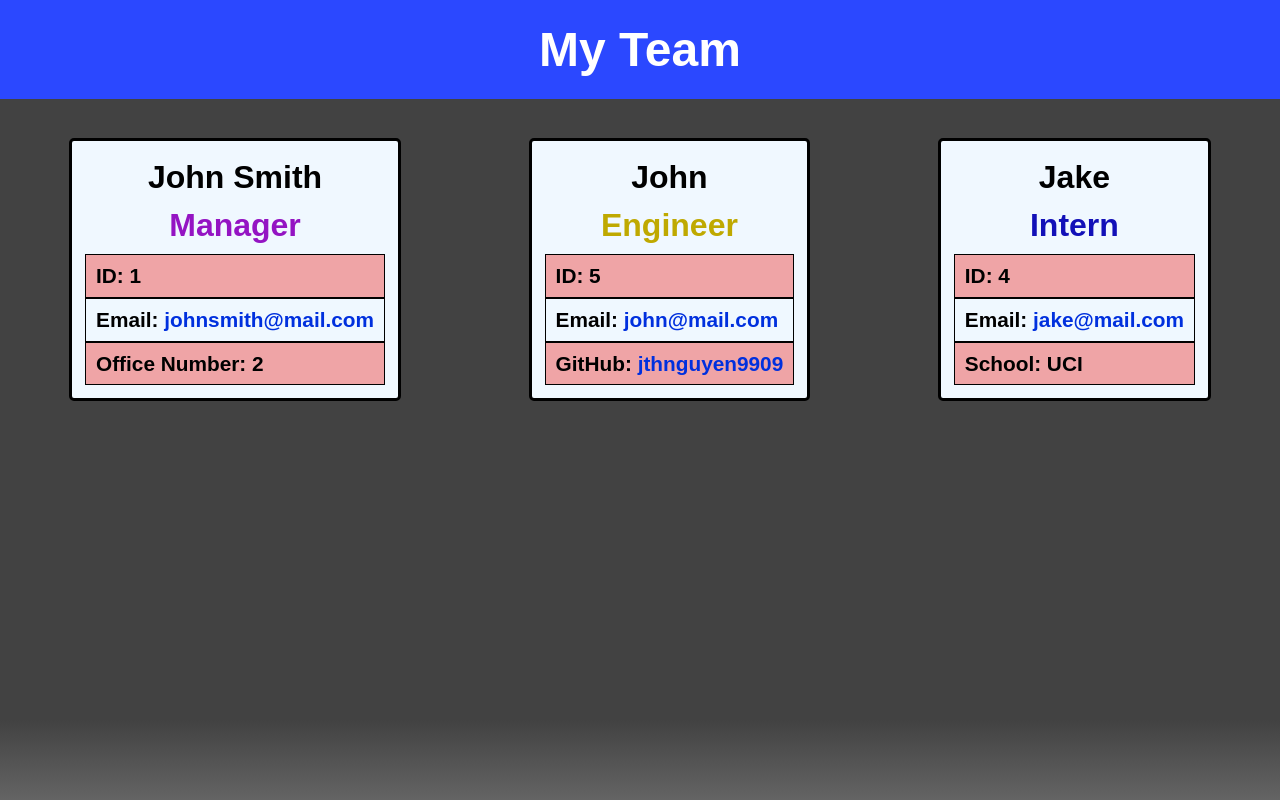
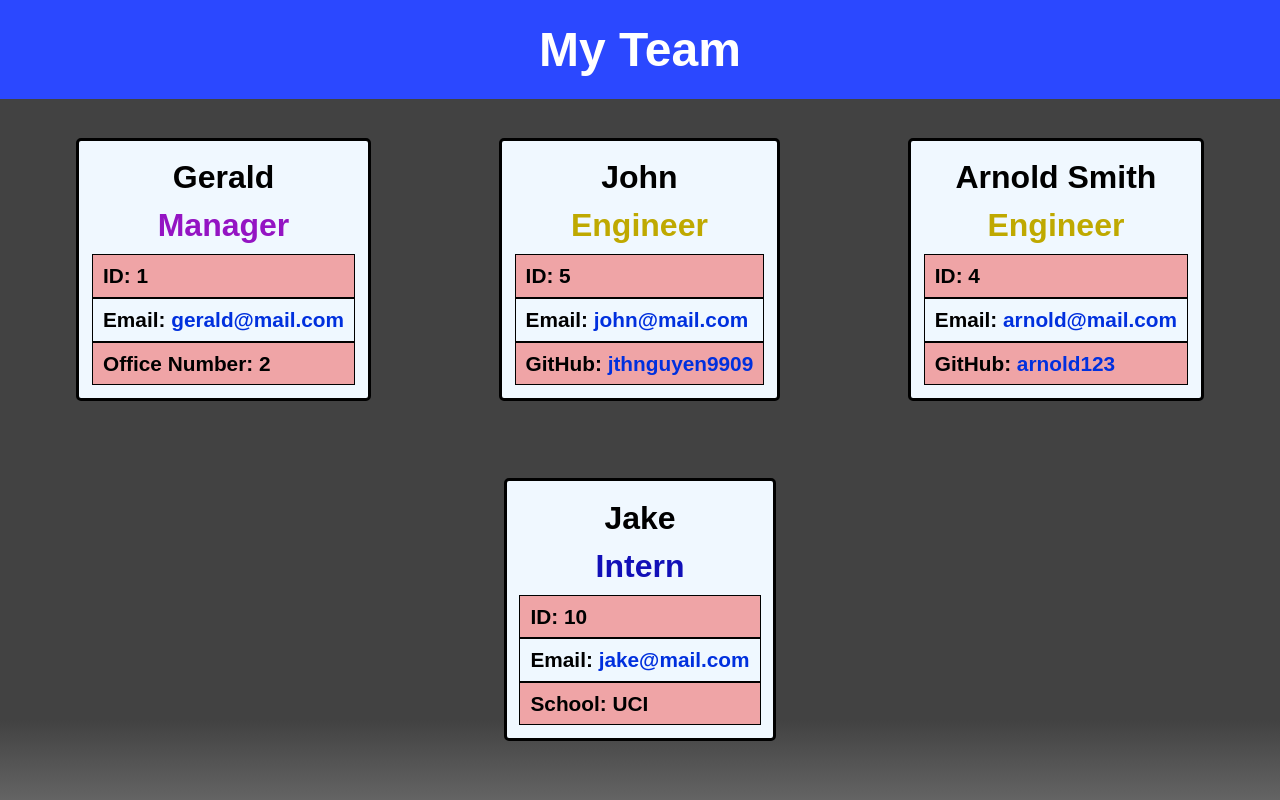
Before and after one commit to jthnguyen9909/team-profile-generator, a website: page dist/team.html in a window 1280 px wide. Drawn offline with Linux system fonts and the light colour scheme.

Commit message:
example html

```diff
--- a/dist/team.html
+++ b/dist/team.html
@@ -19,13 +19,13 @@
 
 <section class="card manager-card">
     <div class="card-header">
-        <h2 class="card-title">John Smith</h2>
+        <h2 class="card-title">Gerald</h2>
         <h3 class="card-title">Manager</h3>
     </div>
     <div class="card-section">
         <ul class="list-group">
             <li>ID: 1</li>
-            <li>Email: <a href="mailto:johnsmith@mail.com">johnsmith@mail.com</a></li>
+            <li>Email: <a href="mailto:gerald@mail.com">gerald@mail.com</a></li>
             <li><p>Office Number: 2</p></li>
         </ul>
     </div>
@@ -46,6 +46,20 @@
     </div>
 </section>
 
+<section class="card engineer-card">
+    <div class="card-header">
+        <h2 class="card-title">Arnold Smith</h2>
+        <h3 class="card-title">Engineer</h3>
+    </div>
+    <div class="card-section">
+        <ul class="list-group">
+            <li>ID: 4</li>
+            <li>Email: <a href="mailto:arnold@mail.com">arnold@mail.com</a></li>
+            <li>GitHub: <a href="https://github.com/arnold123" target="_blank" rel="noopener noreferrer">arnold123</a></li>
+        </ul>
+    </div>
+</section>
+
 <section class="card intern-card">
     <div class="card-header">
         <h2 class="card-title">Jake</h2>
@@ -53,7 +67,7 @@
     </div>
     <div class="card-section">
         <ul class="list-group">
-            <li>ID: 4</li>
+            <li>ID: 10</li>
             <li>Email: <a href="mailto:jake@mail.com">jake@mail.com</a></li>
             <li><p>School: UCI</p></li>
         </ul>
```
